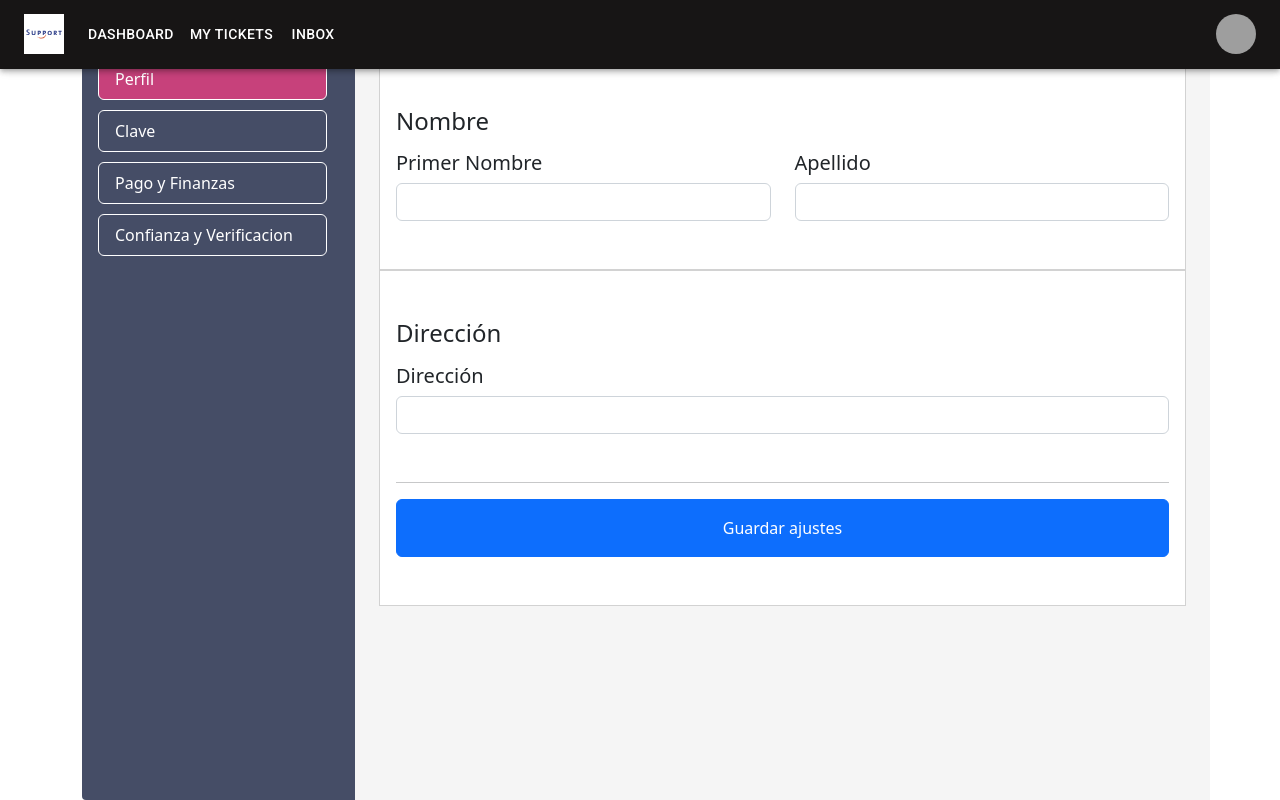
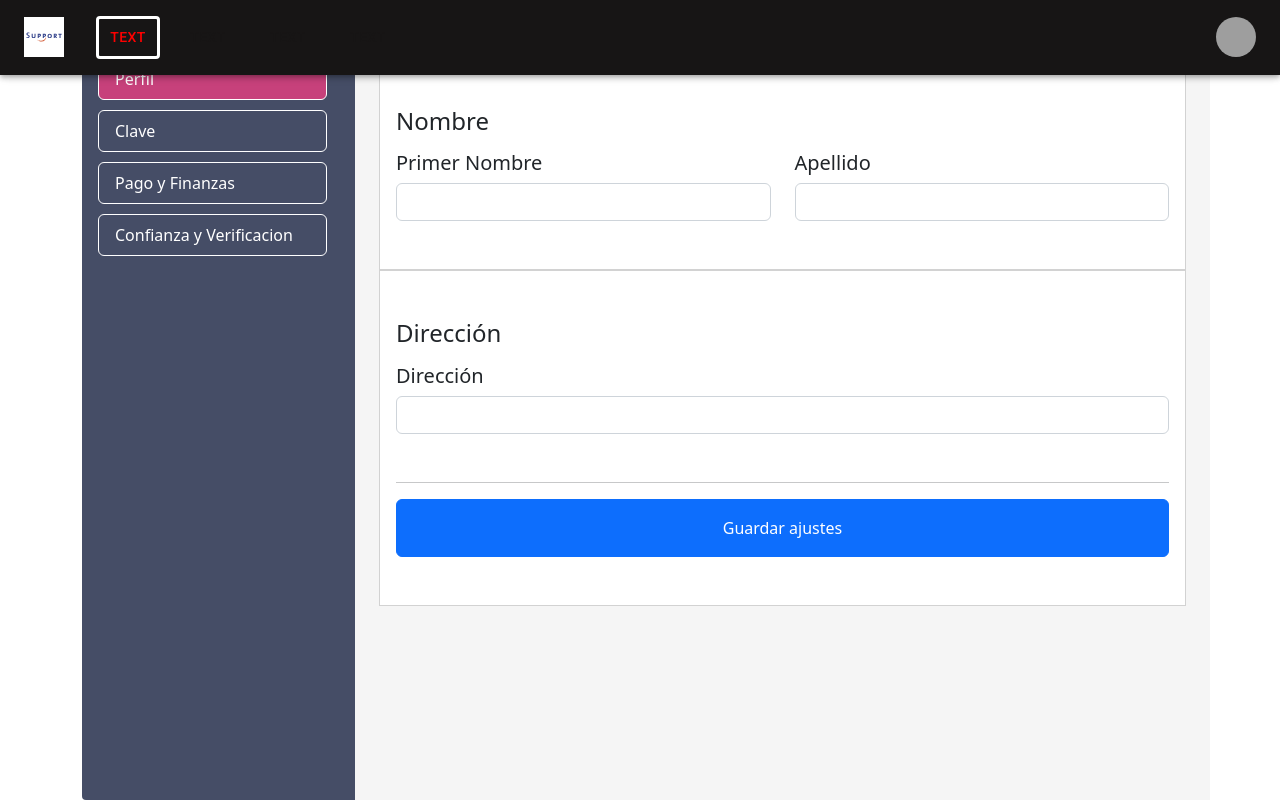
Before and after one commit to davidtipe17/React-Project-Final, a React (Create React App) app: page /contact in a window 1280 px wide. Built offline with nearby package versions, Linux system fonts and the light colour scheme; grey boxes are pictures that could not be loaded.

Commit message:
change navigate

```diff
--- a/src/layouts/HeaderBar/index.js
+++ b/src/layouts/HeaderBar/index.js
@@ -8,7 +8,7 @@ import Menu from "@mui/material/Menu";
 import MenuIcon from "@mui/icons-material/Menu";
 import Container from "@mui/material/Container";
 import Avatar from "@mui/material/Avatar";
-import Button from "@mui/material/Button";
+
 import Tooltip from "@mui/material/Tooltip";
 import MenuItem from "@mui/material/MenuItem";
 import Support from "../.././assets/img/support.svg";
@@ -16,6 +16,8 @@ import ImageListItem from "@mui/material/ImageListItem";
 import { Outlet, Navigate, useNavigate } from "react-router-dom";
 import MenuList from "@mui/material/MenuList";
 import Divider from "@mui/material/Divider";
+import Button from "@mui/material/Button";
+
 import ListItemText from "@mui/material/ListItemText";
 import ListItemIcon from "@mui/material/ListItemIcon";
 import LogoutIcon from "@mui/icons-material/Logout";
@@ -24,7 +26,6 @@ import SupportAgentIcon from "@mui/icons-material/SupportAgent";
 import PaymentIcon from "@mui/icons-material/Payment";
 
 const pages = ["Dashboard", "My Tickets", "Inbox"];
-const settings = ["Profile", "Support", "Add Funds", "Logout"];
 
 const ResponsiveAppBar = () => {
   const [anchorElNav, setAnchorElNav] = React.useState(null);
@@ -45,9 +46,18 @@ const ResponsiveAppBar = () => {
 
   const history = useNavigate();
 
+  const linkdashboard = () => {
+    history("/MyTickets");
+  };
+  const link = {
+    1: linkdashboard,
+  };
+  console.log("link", link[1]);
+
   const handleClickProfile = () => {
     history("/profile");
   };
+  console.log(handleClickProfile);
   const handleClickPayment = () => {
     history("/checkoutpayment");
   };
@@ -112,8 +122,8 @@ const ResponsiveAppBar = () => {
                     display: { xs: "block", md: "none" },
                   }}
                 >
-                  {pages.map((page) => (
-                    <MenuItem key={page} onClick={handleCloseNavMenu}>
+                  {pages.map((page, index) => (
+                    <MenuItem key={page} index={index} onClick={link[1]}>
                       <Typography textAlign="center">{page}</Typography>
                     </MenuItem>
                   ))}
@@ -133,16 +143,29 @@ const ResponsiveAppBar = () => {
               >
                 <img src={Support} alt="" />
               </Box>
-              <Box sx={{ flexGrow: 1, display: { xs: "none", md: "flex" } }}>
-                {pages.map((page) => (
-                  <Button
-                    key={page}
-                    onClick={handleCloseNavMenu}
-                    sx={{ my: 2, color: "white", display: "block" }}
-                  >
-                    {page}
-                  </Button>
-                ))}
+              <Box
+                sx={{
+
+                  margin: 1,
+                  flexGrow: 1,
+                  display: { xs: "none", md: "flex" },
+                }}
+              >
+                <Button
+                  sx={{ margin: 1, border: "solid white", color: "red" }}
+                  variant="text"
+                >
+                  Text
+                </Button>
+                <Button sx={{ margin: 1 }} variant="text">
+                  Text
+                </Button>
+                <Button sx={{ margin: 1 }} variant="text">
+                  Text
+                </Button>
+                <Button sx={{ margin: 1 }} variant="text">
+                  Text
+                </Button>
               </Box>
 
               <Box sx={{ flexGrow: 0 }}>
```
